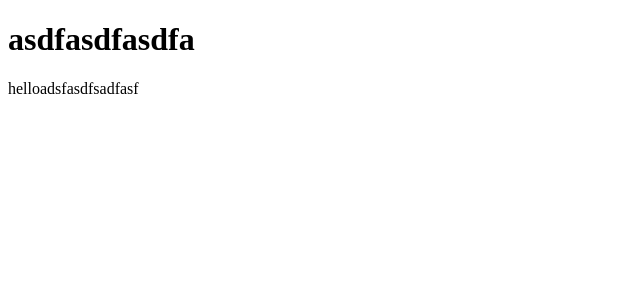
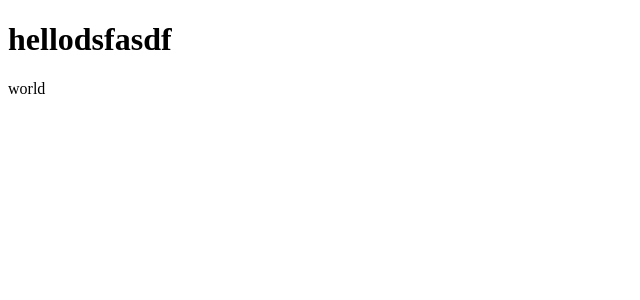
Before and after one commit to k1ntsugi1/weather, a React app: page / in a window 1280 px wide. Shown: the top 300 px of the page, without its empty margins (0-640 px from the left). Built offline with nearby package versions, Linux system fonts and the light colour scheme.

Commit message:
preparing environment

```diff
--- a/package.json
+++ b/package.json
@@ -2,7 +2,7 @@
   "name": "weather",
   "version": "1.0.0",
   "description": "weather with Gismeteo API",
-  "main": "src/index.jsx",
+  "main": "src/index.js",
   "scripts": {
     "test": "echo \"Error: no test specified\" && exit 1",
     "watch": "webpack --watch",
--- a/src/App.jsx
+++ b/src/App.jsx
@@ -3,8 +3,8 @@ import React from 'react';
 function App() {
   return (
     <div>
-      <h1>asdfasdfasdfa</h1>
-      <p>helloadsfasdfsadfasf</p>
+      <h1>hellodsfasdf</h1>
+      <p>world</p>
     </div>
   );
 }
--- a/webpack.config.js
+++ b/webpack.config.js
@@ -45,7 +45,9 @@ module.exports = {
         ]
     },
     devServer: {
-        static: path.join(__dirname, 'dist'),
+        static: {
+            directory: path.join(__dirname, 'dist'),
+        },
         open: true,
         hot: true,
     },
```
